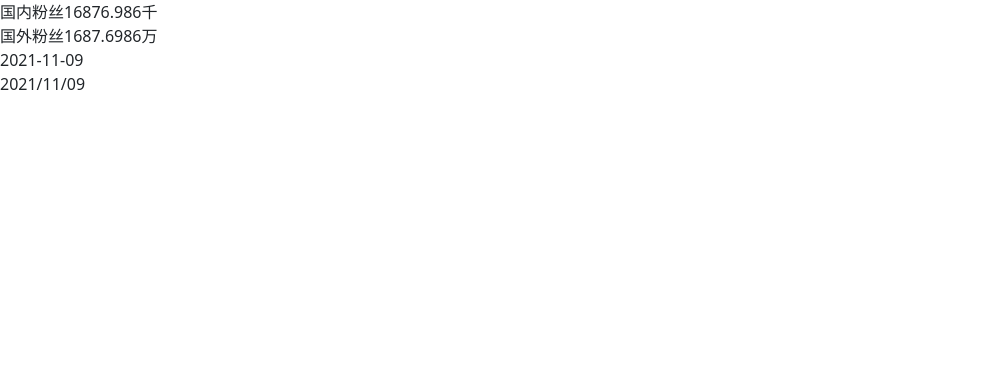
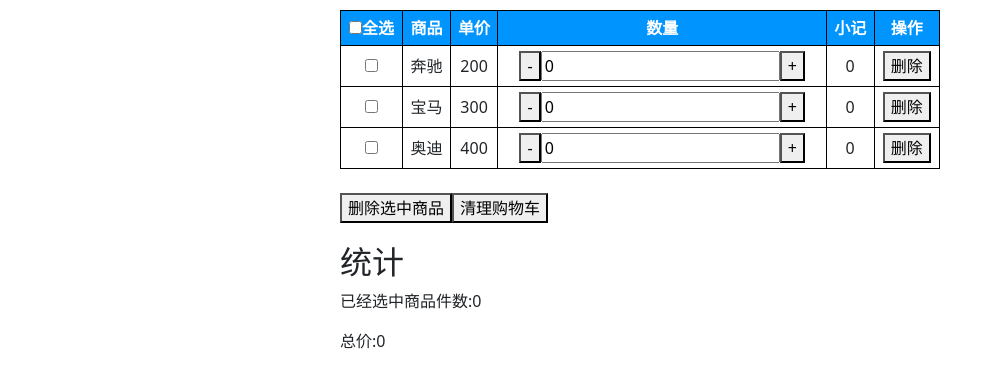
Before and after one commit to itTalentBlame/itTalentBlame, a Vue app: page / in a window 1280 px wide. Shown: the top 388 px of the page, without its empty margins (0-1002 px from the left). Built offline with nearby package versions, Linux system fonts and the light colour scheme.

Commit message:
完成了购物车案例

```diff
--- a/src/App.vue
+++ b/src/App.vue
@@ -1,34 +1,176 @@
 <template>
-  <div>
-    <div>国内粉丝{{ fans | chinaFans(3) }}</div>
-    <div>国外粉丝{{ fans | chinaFans(4) }}</div>
-    <!-- 处理时间戳 -->
-    <div>{{ timer | timerFn("YYYY-MM-DD") }}</div>
-    <div>{{ timer | timerFn("YYYY/MM/DD") }}</div>
+  <div id="app">
+    <table class="tb">
+      <tr>
+        <th><input type="checkbox" v-model="isAll" />全选</th>
+        <th>商品</th>
+        <th>单价</th>
+        <th>数量</th>
+        <th>小记</th>
+        <th>操作</th>
+      </tr>
+      <!-- 循环渲染的元素tr -->
+      <tr v-for="item in list" :key="item.id">
+        <td><input type="checkbox" v-model="item.buy" /></td>
+        <td>{{ item.name }}</td>
+        <td>{{ item.money }}</td>
+        <td>
+          <button @click="reduce(item.id)">-</button>
+          <input type="number" v-model="item.num" />
+          <button @click="add(item.id)">+</button>
+        </td>
+        <td>{{ item.money * item.num }}</td>
+        <td><button @click="del(item.id)">删除</button></td>
+      </tr>
+
+      <tr v-if="list.length === 0">
+        <td colspan="4">没有数据咯~</td>
+      </tr>
+    </table>
+    <br />
+    <button @click="delChecked">删除选中商品</button>
+    <button @click="delAll">清理购物车</button>
+    <br />
+    <div style="margin-top: 20px">
+      <h2>统计</h2>
+      <p>已经选中商品件数:{{ quantity }}</p>
+      <p>总价:{{ moneyAll }}</p>
+    </div>
   </div>
 </template>
 
 <script>
-import moment from "moment";
 export default {
   data() {
     return {
-      fans: 16876986,
-      timer: 1636450540055,
+      list: [
+        {
+          id: 1,
+          name: "奔驰",
+          time: "2020-08-01",
+          money: 200,
+          num: 0,
+          buy: false,
+        },
+        {
+          id: 2,
+          name: "宝马",
+          time: "2020-08-02",
+          money: 300,
+          num: 0,
+          buy: false,
+        },
+        {
+          id: 3,
+          name: "奥迪",
+          time: "2020-08-03",
+          money: 400,
+          num: 0,
+          buy: false,
+        },
+      ],
     };
   },
-  filters: {
-    chinaFans(val, index) {
-      return (
-        val / Math.pow(10, index).toFixed(index) + `${index == 3 ? "千" : "万"}`
-      );
+  methods: {
+    //减
+    reduce(id) {
+      const index = this.list.findIndex((item) => item.id == id);
+      this.list[index].num--;
+      // if (this.list[index].num <= 0) this.list[index].num = 0;
     },
-    timerFn(val, end) {
-      return moment(val).format(end);
+    //加
+    add(id) {
+      const index = this.list.findIndex((item) => item.id == id);
+      this.list[index].num++;
+    },
+    // 删除
+    del(id) {
+      const index = this.list.findIndex((item) => item.id == id);
+      this.list.splice(index, 1);
+    },
+    // 删除所有
+    delAll() {
+      this.list = [];
+    },
+    // 删除选中
+    delChecked() {
+      this.list = this.list.filter((item) => !item.buy);
+    },
+  },
+  computed: {
+    //全选
+    isAll: {
+      set(val) {
+        this.list.forEach((item) => (item.buy = val));
+      },
+      get() {
+        if (this.list.length === 0) return false;
+        return this.list.every((item) => {
+          return item.buy;
+        });
+      },
+    },
+    //统计选中商品的件数
+    quantity() {
+      //选出勾选了的商品
+      const checkedBuy = this.list.filter((item) => item.buy);
+      //将勾选商品的商品
+      return checkedBuy.reduce((item, next) => {
+        return item + next.num;
+      }, 0);
+    },
+    // 选中的价格
+    moneyAll() {
+      const checkedBuy = this.list.filter((item) => item.buy);
+      return checkedBuy.reduce((item, next) => {
+        return item + next.num * next.money;
+      }, 0);
+    },
+  },
+  watch: {
+    list: {
+      handler() {
+        this.list.forEach((item) => {
+          if (item.num < 0) {
+            item.num = 0;
+          }
+        });
+      },
+      deep: true,
     },
   },
 };
 </script>
 
 <style>
+#app {
+  width: 600px;
+  margin: 10px auto;
+}
+
+.tb {
+  border-collapse: collapse;
+  width: 100%;
+}
+
+.tb th {
+  background-color: #0094ff;
+  color: white;
+}
+
+.tb td,
+.tb th {
+  padding: 5px;
+  border: 1px solid black;
+  text-align: center;
+}
+
+.add {
+  padding: 5px;
+  border: 1px solid black;
+  margin-bottom: 10px;
+}
+input[type="number"] {
+  -moz-appearance: textfield !important;
+}
 </style>
```
